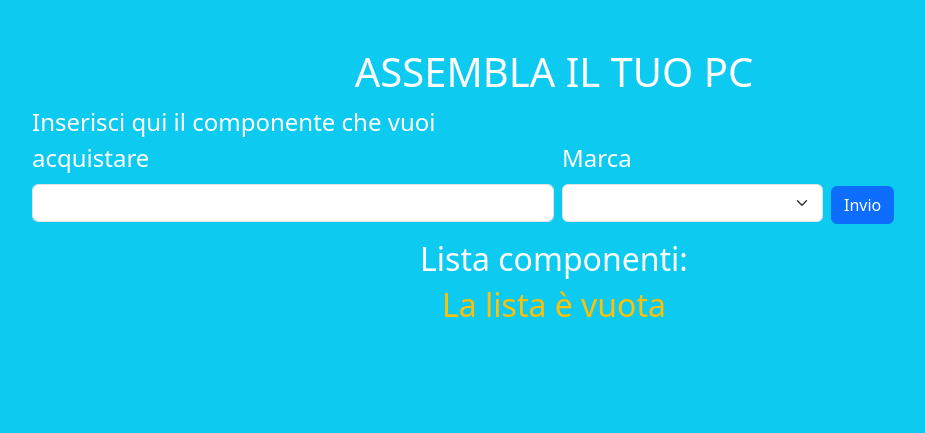
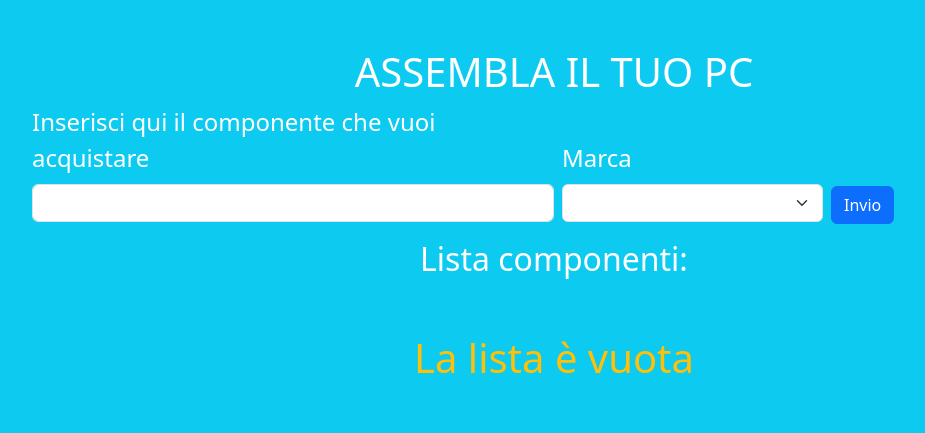
Before and after one commit to davidecaputo/vue-todolist, a plain HTML site: page index.html in a window 1280 px wide. Shown: the whole page, without its empty margins (86-1011 px from the left). Drawn offline with nearby package versions, Linux system fonts and the light colour scheme.

Commit message:
modify v-else

```diff
--- a/index.html
+++ b/index.html
@@ -44,7 +44,7 @@
                   <button class="btn btn-danger"><i class="fa-regular fa-trash-can"></i></button>
                 </li>
             </ul>
-            <h2 v-else class="text-warning">La lista è vuota</h2>
+            <h2 v-else class="text-warning fs-1 p-5">La lista è vuota</h2>
             </div>
         </div>
     </div>
```
